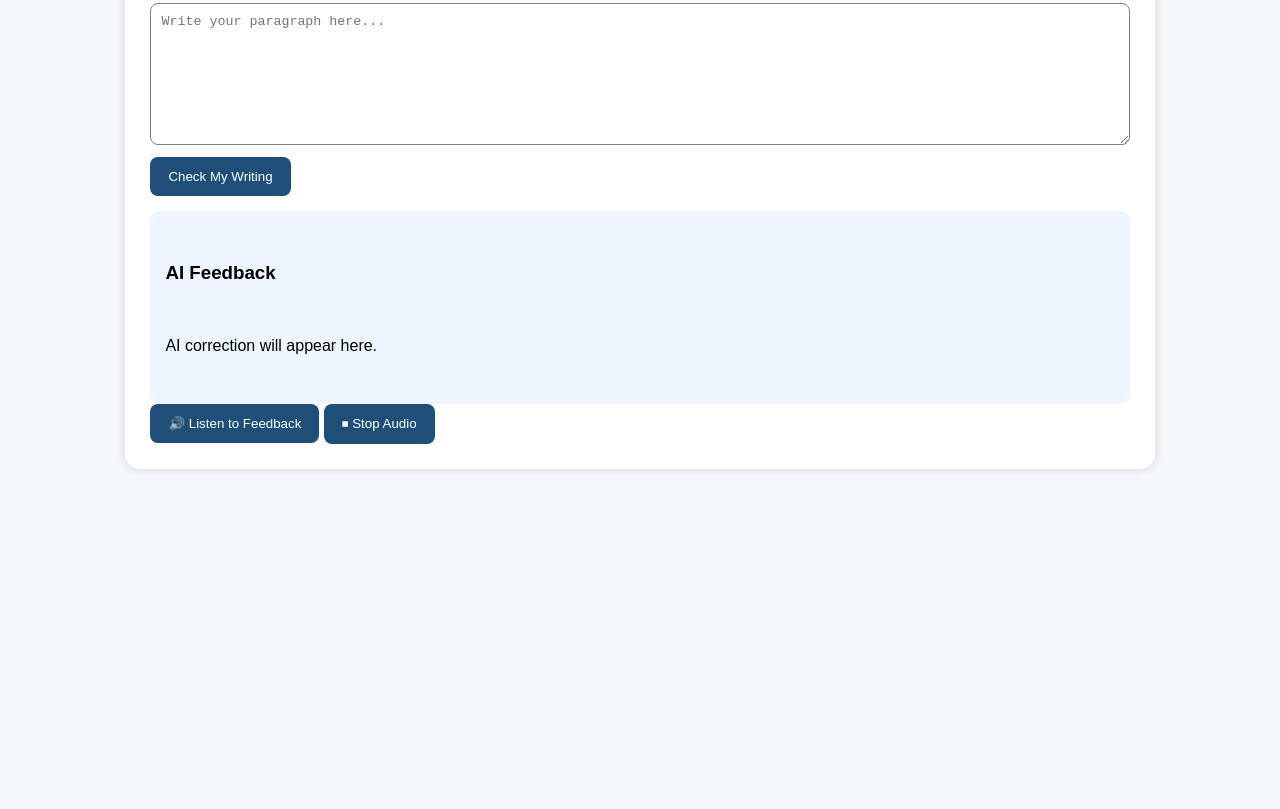
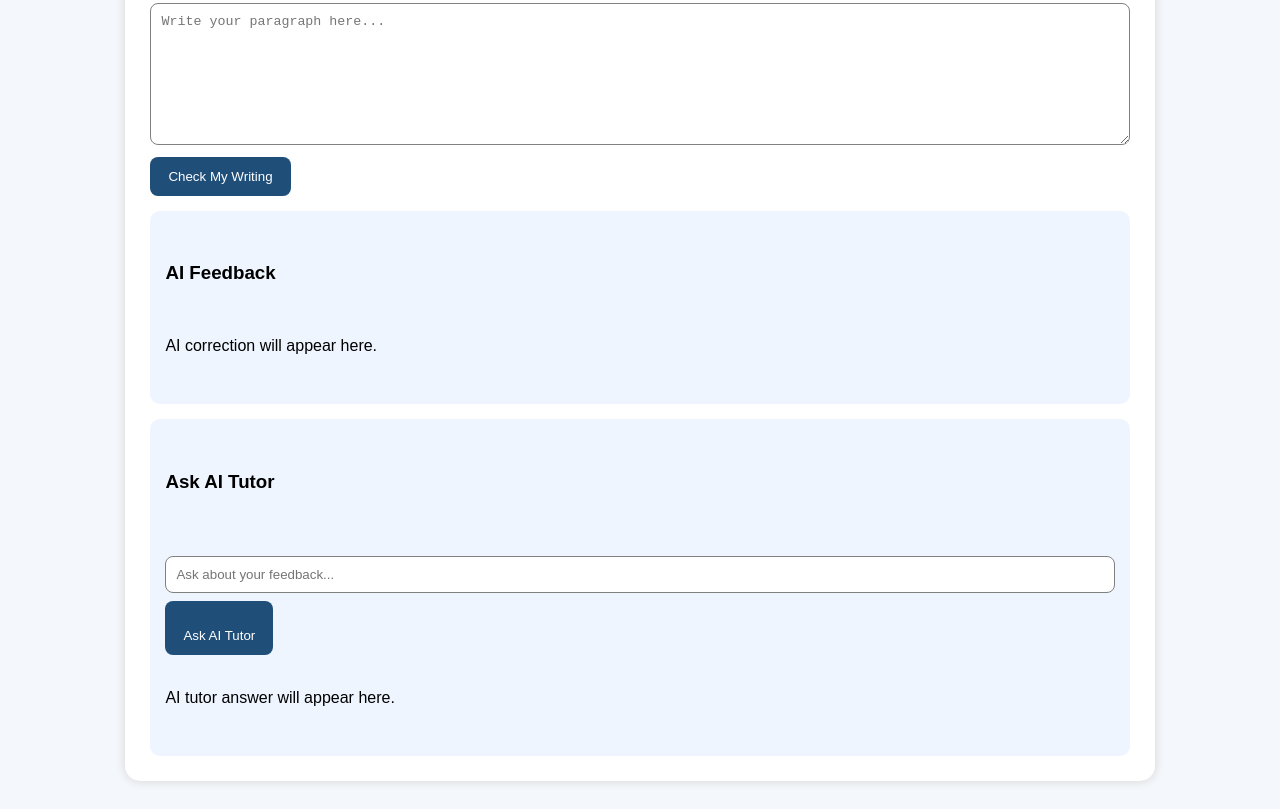
Before and after one commit to nnagy-png/smartpath-ai, a website: page index.html in a window 1280 px wide. Shown: the part 452-1261 px from the top of the page. Before the commit the page ends 949 px from the top, so only its background shows below. Drawn offline with Linux system fonts and the light colour scheme.

Commit message:
Update index.html

```diff
--- a/index.html
+++ b/index.html
@@ -79,12 +79,22 @@
     <h3>AI Feedback</h3>
     <p id="result">AI correction will appear here.</p>
   </div>
-  <button onclick="readFeedback()">
-  🔊 Listen to Feedback
-</button>
-<button onclick="stopAudio()">
-  ⏹ Stop Audio
-</button>
+
+<div class="box">
+  <h3>Ask AI Tutor</h3>
+
+  <input
+    type="text"
+    id="studentQuestion"
+    placeholder="Ask about your feedback..."
+  >
+  <button onclick="askTutor()">
+    Ask AI Tutor
+  </button>
+  <p id="chatResult">
+    AI tutor answer will appear here.
+  </p>
+</div>
 </div>
 
 <script>
@@ -122,67 +132,44 @@ async function checkWriting() {
 }
 
 
- // LOAD VOICES
-let voices = [];
+async function askTutor() {
+  let question = document.getElementById("studentQuestion").value;
+  let feedback = document.getElementById("result").innerText;
+  let writing = document.getElementById("studentText").value;
 
-function loadVoices() {
-  voices = window.speechSynthesis.getVoices();
-}
-
-loadVoices();
-
-window.speechSynthesis.onvoiceschanged = loadVoices;
-
-// AUDIO FEEDBACK
-function readFeedback() {
-
-  let feedbackText =
-  document.getElementById("result").innerText;
-
-  if (
-    feedbackText === "" ||
-    feedbackText.includes("AI correction will appear")
-  ) {
-
-    alert("Please check the writing first.");
-
+  if (question === "") {
+    alert("Please write your question first.");
     return;
   }
 
-  // STOP OLD AUDIO
-  window.speechSynthesis.cancel();
+  document.getElementById("chatResult").innerText =
+    "AI tutor is thinking...";
 
-  // CREATE SPEECH
-  const speech = new SpeechSynthesisUtterance();
+  try {
+    const response = await fetch(
+      "https://smartpath-ai-4geu.onrender.com/ask-tutor",
+      {
+        method: "POST",
+        headers: {
+          "Content-Type": "application/json"
+        },
+        body: JSON.stringify({
+          question: question,
+          feedback: feedback,
+          writing: writing
+        })
+      }
+    );
 
-  speech.text = feedbackText;
+    const data = await response.json();
 
-  speech.volume = 1;
+    document.getElementById("chatResult").innerText =
+      data.answer;
 
-  speech.rate = 0.9;
-
-  speech.pitch = 1;
-
-  speech.lang = "en-US";
-
-  // USE ENGLISH VOICE
-  let englishVoice = voices.find(
-    voice => voice.lang.includes("en")
-  );
-
-  if (englishVoice) {
-    speech.voice = englishVoice;
+  } catch (error) {
+    document.getElementById("chatResult").innerText =
+      "Cannot connect to AI tutor.";
   }
-
-  // SPEAK
-  setTimeout(() => {
-    window.speechSynthesis.speak(speech);
-  }, 500);
-}
-
-// STOP AUDIO
-function stopAudio() {
-  window.speechSynthesis.cancel();
 }
 </script>
 
```
